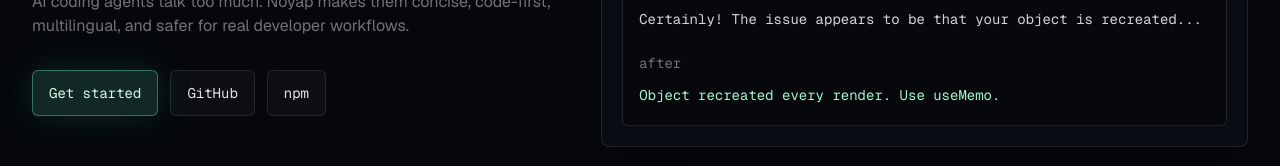
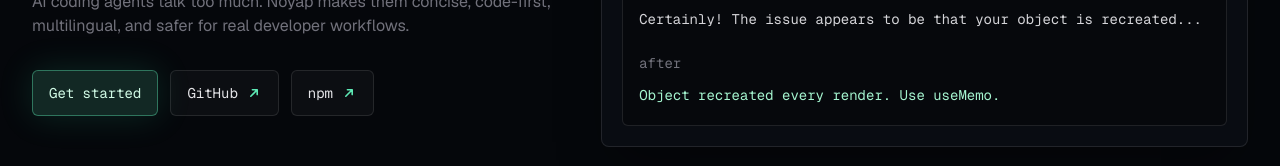
Before and after one commit to ppwnr88/noyap-web, a Next.js app: page / in a window 1280 px wide. Shown: the part 443-609 px from the top of the page. Built offline with nearby package versions, Linux system fonts and the light colour scheme.

Commit message:
Add external link icons to hero buttons

```diff
--- a/src/components/ui.tsx
+++ b/src/components/ui.tsx
@@ -167,10 +167,31 @@ export function ButtonLink({
       href={href}
       target={newTab ? "_blank" : undefined}
       rel={newTab ? "noopener noreferrer" : undefined}
-      className={`inline-flex items-center justify-center rounded-md border px-4 py-3 font-mono text-sm transition ${classes}`}
+      className={`inline-flex items-center justify-center gap-2 rounded-md border px-4 py-3 font-mono text-sm transition ${classes}`}
     >
       {children}
+      {newTab ? <ExternalLinkIcon /> : null}
     </a>
+  );
+}
+
+function ExternalLinkIcon() {
+  return (
+    <svg
+      aria-hidden="true"
+      className="size-4 text-emerald-300"
+      viewBox="0 0 20 20"
+      fill="none"
+      xmlns="http://www.w3.org/2000/svg"
+    >
+      <path
+        d="M6 14L14 6M8 6H14V12"
+        stroke="currentColor"
+        strokeWidth="2"
+        strokeLinecap="round"
+        strokeLinejoin="round"
+      />
+    </svg>
   );
 }
 
```
